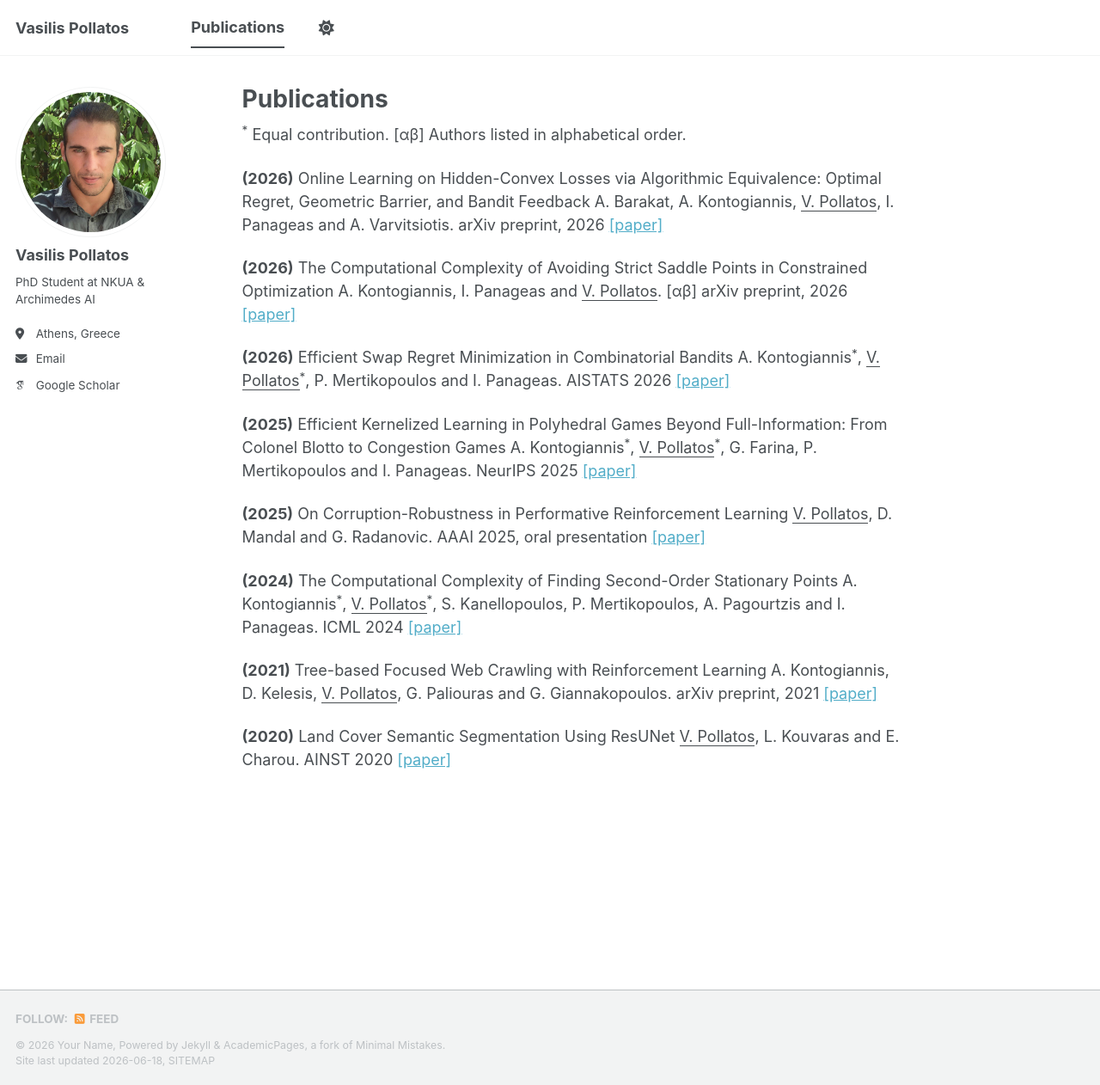
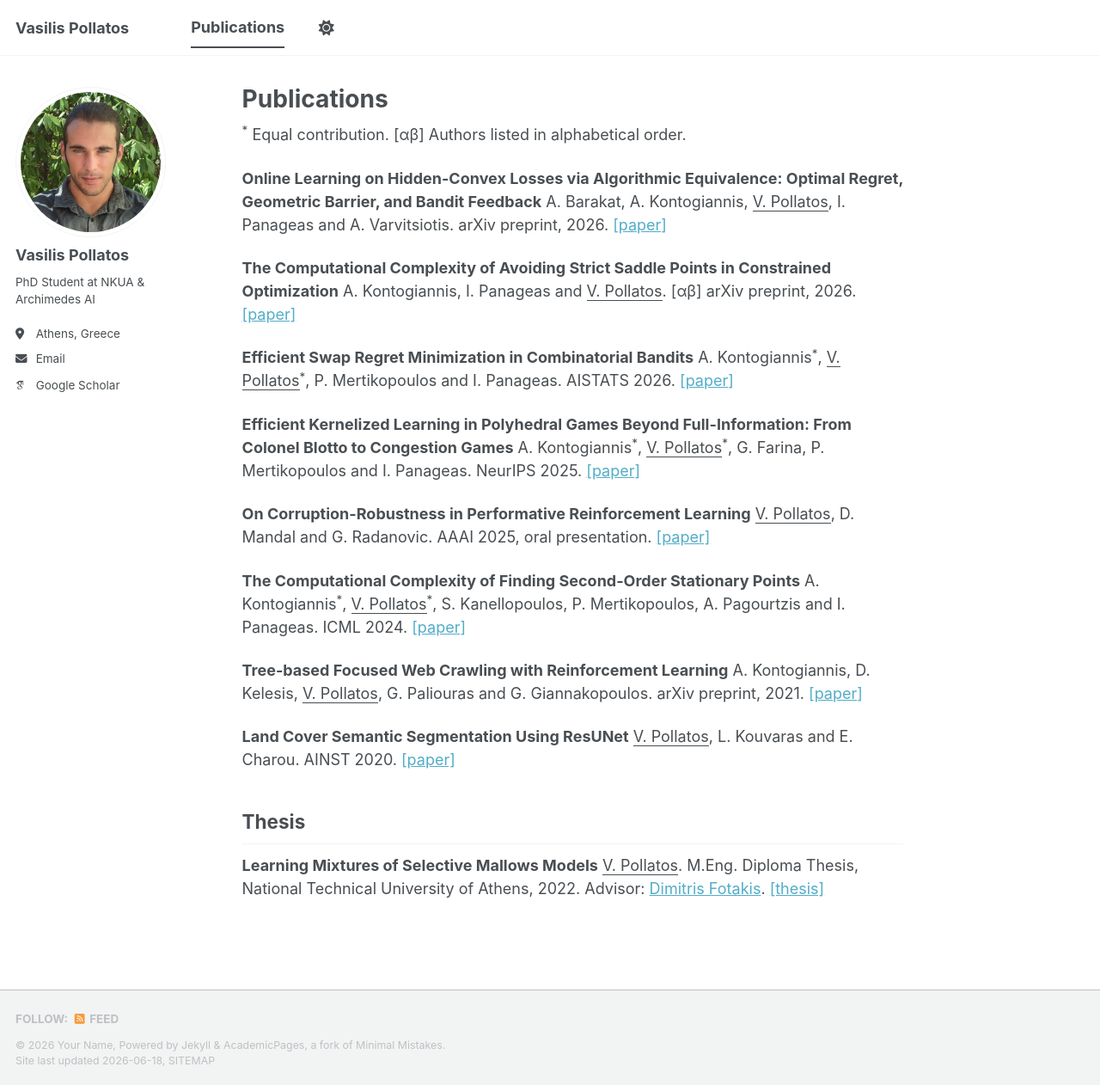
Before and after one commit to vaspoll/vaspoll.github.io, a Jekyll site: the page built from _pages/publications.md, in a window 1280 px wide and 1262 px high. Shown: the whole window at 86% size. Built offline with Jekyll 4.4.1, drawn with Linux system fonts in a browser that asks for light colours; some web fonts are replaced; a script bundle is joined from its source files by our own code; library files that are not in the unit come from our copies.

Commit message:
Update publications.md

```diff
--- a/_pages/publications.md
+++ b/_pages/publications.md
@@ -4,34 +4,40 @@ permalink: /publications/
 author_profile: true
 ---
 
+
 <sup>*</sup> Equal contribution. [αβ] Authors listed in alphabetical order.
 
-**(2026)** Online Learning on Hidden-Convex Losses via Algorithmic Equivalence: Optimal Regret, Geometric Barrier, and Bandit Feedback
+**Online Learning on Hidden-Convex Losses via Algorithmic Equivalence: Optimal Regret, Geometric Barrier, and Bandit Feedback**
 A. Barakat, A. Kontogiannis, <u>V. Pollatos</u>, I. Panageas and A. Varvitsiotis.
-arXiv preprint, 2026 [[paper]](https://arxiv.org/abs/2605.26373)
+arXiv preprint, 2026. [[paper]](https://arxiv.org/abs/2605.26373)
 
-**(2026)** The Computational Complexity of Avoiding Strict Saddle Points in Constrained Optimization
+**The Computational Complexity of Avoiding Strict Saddle Points in Constrained Optimization**
 A. Kontogiannis, I. Panageas and <u>V. Pollatos</u>. [αβ]
-arXiv preprint, 2026 [[paper]](https://arxiv.org/abs/2604.02285)
+arXiv preprint, 2026. [[paper]](https://arxiv.org/abs/2604.02285)
 
-**(2026)** Efficient Swap Regret Minimization in Combinatorial Bandits
+**Efficient Swap Regret Minimization in Combinatorial Bandits**
 A. Kontogiannis<sup>*</sup>, <u>V. Pollatos</u><sup>*</sup>, P. Mertikopoulos and I. Panageas.
-AISTATS 2026 [[paper]](https://arxiv.org/abs/2602.02087)
+AISTATS 2026. [[paper]](https://arxiv.org/abs/2602.02087)
 
-**(2025)** Efficient Kernelized Learning in Polyhedral Games Beyond Full-Information: From Colonel Blotto to Congestion Games
+**Efficient Kernelized Learning in Polyhedral Games Beyond Full-Information: From Colonel Blotto to Congestion Games**
 A. Kontogiannis<sup>*</sup>, <u>V. Pollatos</u><sup>*</sup>, G. Farina, P. Mertikopoulos and I. Panageas.
-NeurIPS 2025 [[paper]](https://arxiv.org/abs/2509.20919)
+NeurIPS 2025. [[paper]](https://arxiv.org/abs/2509.20919)
 
-**(2025)** On Corruption-Robustness in Performative Reinforcement Learning <u>V. Pollatos</u>, D. Mandal and G. Radanovic.
-AAAI 2025, oral presentation [[paper]](https://ojs.aaai.org/index.php/AAAI/article/view/34196)
+**On Corruption-Robustness in Performative Reinforcement Learning** <u>V. Pollatos</u>, D. Mandal and G. Radanovic.
+AAAI 2025, oral presentation. [[paper]](https://ojs.aaai.org/index.php/AAAI/article/view/34196)
 
-**(2024)** The Computational Complexity of Finding Second-Order Stationary Points
+**The Computational Complexity of Finding Second-Order Stationary Points**
 A. Kontogiannis<sup>*</sup>, <u>V. Pollatos</u><sup>*</sup>, S. Kanellopoulos, P. Mertikopoulos, A. Pagourtzis and I. Panageas.
-ICML 2024 [[paper]](https://proceedings.mlr.press/v235/kontogiannis24a.html)
+ICML 2024. [[paper]](https://proceedings.mlr.press/v235/kontogiannis24a.html)
 
-**(2021)** Tree-based Focused Web Crawling with Reinforcement Learning
+**Tree-based Focused Web Crawling with Reinforcement Learning**
 A. Kontogiannis, D. Kelesis, <u>V. Pollatos</u>, G. Paliouras and G. Giannakopoulos.
-arXiv preprint, 2021 [[paper]](https://arxiv.org/abs/2112.07620)
+arXiv preprint, 2021. [[paper]](https://arxiv.org/abs/2112.07620)
 
-**(2020)** Land Cover Semantic Segmentation Using ResUNet <u>V. Pollatos</u>, L. Kouvaras and E. Charou.
-AINST 2020 [[paper]](https://arxiv.org/abs/2010.06285)
+**Land Cover Semantic Segmentation Using ResUNet** <u>V. Pollatos</u>, L. Kouvaras and E. Charou.
+AINST 2020. [[paper]](https://arxiv.org/abs/2010.06285)
+
+## Thesis
+
+**Learning Mixtures of Selective Mallows Models** <u>V. Pollatos</u>.
+M.Eng. Diploma Thesis, National Technical University of Athens, 2022. Advisor: [Dimitris Fotakis](https://www.softlab.ntua.gr/~fotakis/). [[thesis]](https://dspace.lib.ntua.gr/xmlui/handle/123456789/55730)
```
